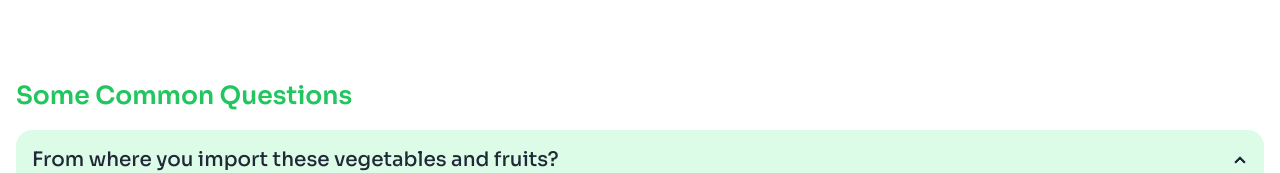
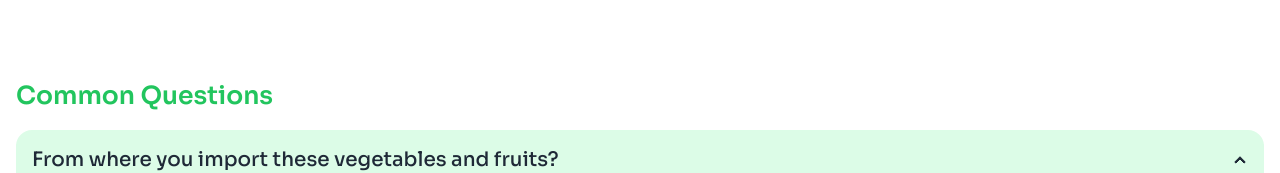
Before and after one commit to HasanTayeff/Nature-Platter-3rd-Assignment, a plain HTML site: page index.html in a window 1280 px wide. Shown: the part 2397-2570 px from the top of the page. Drawn offline with nearby package versions, Linux system fonts and the light colour scheme.

Commit message:
Natures Platter 1000%

```diff
--- a/index.html
+++ b/index.html
@@ -380,7 +380,7 @@
 
         <!-- Content -->
 
-        <h2  class="font-semibold text-[19px] md:text-[25px] my-4 text-green-500">Some Common Questions</h2>
+        <h2  class="font-semibold text-[19px] md:text-[25px] my-4 text-green-500">Common Questions</h2>
 
         <div class="collapse collapse-arrow bg-green-100">
             <input type="radio" name="my-accordion-2" checked="checked" />
```
